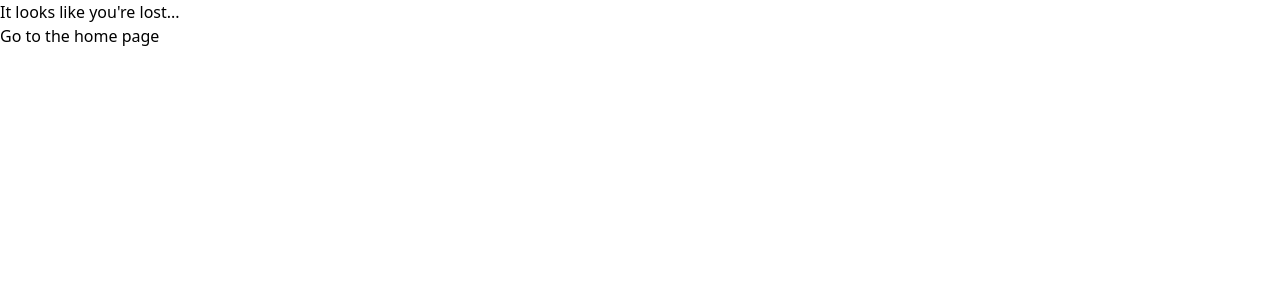
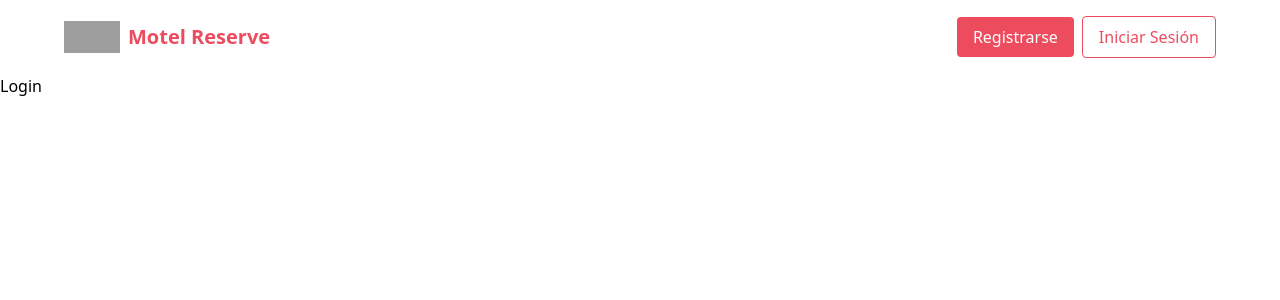
Before and after one commit to alejandro-d3v/motel-reserve-front, a React (Vite) app: page /auth/login in a window 1280 px wide. Shown: the top 300 px of the page. Built offline with nearby package versions, Linux system fonts and the light colour scheme; grey boxes are pictures that could not be loaded.

Commit message:
add auth routing

```diff
--- /dev/null
+++ b/src/modules/auth/auth.routing.ts
@@ -0,0 +1,11 @@
+import { RouteObject } from "react-router-dom";
+
+import Login from "./pages/Login"
+
+export const authRouting: RouteObject[] = [
+  {
+    path: 'login',
+    Component: Login,
+  },
+
+];
--- /dev/null
+++ b/src/modules/auth/pages/Login.tsx
@@ -0,0 +1,9 @@
+import HomeLayout from "../../home/layouts/HomeLayout";
+
+export default function Login() {
+  return (
+    <HomeLayout>
+        <h1>Login</h1>
+    </HomeLayout>
+  );
+}
```
Also changed, not shown: src/app.routing.ts (+8 -1 lines).
